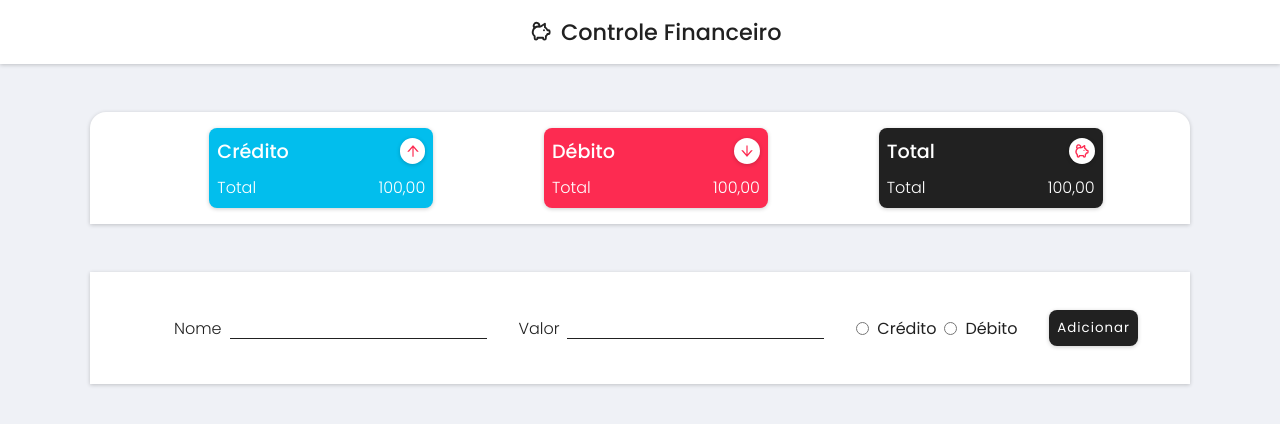
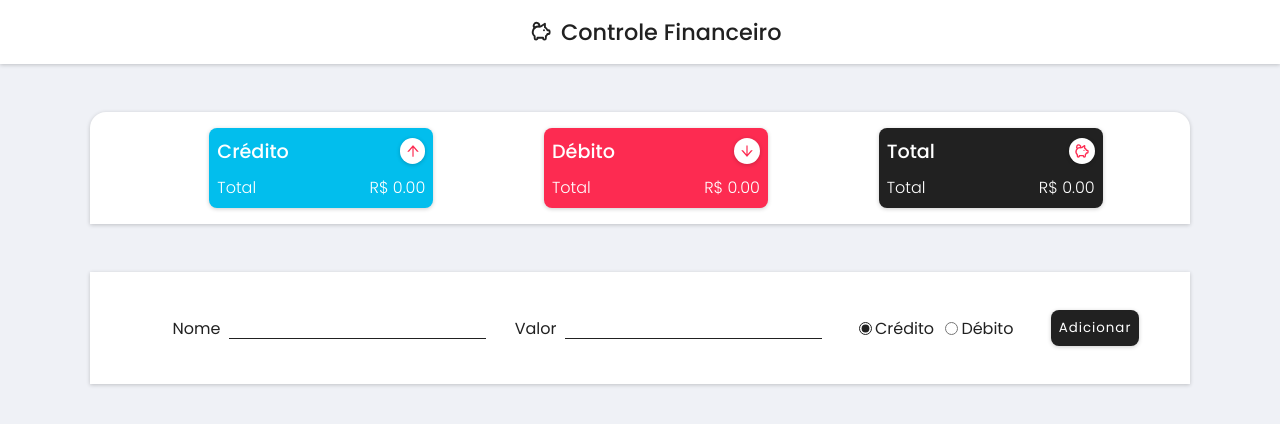
Before and after one commit to dev-marcioreis/financial-control, a React (Create React App) app: page / in a window 1280 px wide. Shown: the top 424 px of the page. Built offline with nearby package versions, Linux system fonts and the light colour scheme.

Commit message:
useEffect, useState, add items, localStorage

```diff
--- a/src/App.js
+++ b/src/App.js
@@ -1,14 +1,57 @@
+import { useEffect, useState } from 'react';
 import './App.css';
 import Form from './components/form/Form';
 import Header from './components/header/Header';
 import Main from './components/main/Main';
 
+
 function App() {
+
+  const data = localStorage.getItem('transactions')
+
+  const [transactionsList, setTransactionsList] = useState(
+    data ? JSON.parse(data) : []
+  )
+
+  const [income, setIncome] = useState(0)
+  const [expense, setExpense] = useState(0)
+  const [total, setTotal] = useState(0)
+
+  useEffect(() => {
+
+    const amountExpense = transactionsList
+      .filter(item => item.expense)
+      .map(transaction => Number(transaction.amount));
+
+      const amountIncome = transactionsList
+        .filter(item => !item.expense)
+        .map(transaction => Number(transaction.amount));
+
+        const expense = amountExpense.reduce((acc, cur) => acc + cur, 0).toFixed(2);
+        const income = amountIncome.reduce((acc, cur) => acc + cur, 0).toFixed(2);
+
+        const total = Math.abs(income - expense).toFixed(2);
+
+        setIncome(`R$ ${income}`);
+        setExpense(`R$ ${expense}`);
+        setTotal(`${Number(income) < Number(expense) ? "-" : ""} R$ ${total}`)
+
+  }, [transactionsList]);
+
+  const handleAdd = transaction => {
+    const newArrayTransactions = [...transactionsList, transaction]
+
+    setTransactionsList(newArrayTransactions);
+
+    localStorage.setItem('transactions', JSON.stringify(newArrayTransactions));
+
+  };
+
   return (
     <>
       <Header />
-      <Main />
-      <Form />
+      <Main income={income} expense={expense} total={total} />
+      <Form handleAdd={handleAdd} />
     </>
   );
 }
--- a/src/components/cards/Cards.jsx
+++ b/src/components/cards/Cards.jsx
@@ -1,6 +1,6 @@
 import './cards.css'
 
-const Cards = ( { title, icon, total, amount } ) => {
+const Cards = ( { title, icon, name, total } ) => {
   return (
     <>
         <article className="cards">
@@ -9,8 +9,8 @@ const Cards = ( { title, icon, total, amount } ) => {
               <small>{icon}</small>
             </div>
             <div className='cards__total'>
+              <span>{name}</span>
               <span>{total}</span>
-              <span>{amount}</span>
             </div>
         </article>
     </>
--- a/src/components/form/Form.jsx
+++ b/src/components/form/Form.jsx
@@ -1,27 +1,57 @@
+import { useState } from 'react'
 import './form.css'
 
-const Form = () => {
+const Form = ( { handleAdd } ) => {
+
+    const [desc, setDesc] = useState('')
+    const [amount, setAmount] = useState('')
+    const [expense, setExpense] = useState(false)
+
+    const generateID = () => Math.round(Math.random() * 1000)
+
+    const handleSave = () => {
+        if (!desc || !amount) {
+            alert('Informe o nome e o valor.')
+            return;
+        } else if (amount < 1) {
+            alert('O valor deve ser maior que 0.')
+            return;
+        }
+
+        const transaction = {
+            id: generateID(),
+            desc: desc,
+            amount: amount,
+            expense: expense
+        };
+
+        handleAdd(transaction);
+
+        setDesc("");
+        setAmount("");
+    };
+
   return (
     <>
         <section className="form">
             <div className="container">
                 <div className='form__content'>
                     <div className="desciption">
-                        <span>nome</span>
-                        <input type="text" />
+                        <label>nome</label>
+                        <input type="text" value={desc} onChange={e => setDesc(e.target.value)} />
                     </div>
                     <div className="value">
-                        <span>valor</span>
-                        <input type="text" />
+                        <label>valor</label>
+                        <input type="number" value={amount} onChange={e => setAmount(e.target.value)} />
                     </div>
                     <div className='options'>
-                        <input type="radio" name="option" id="iscredit" value="C" />
+                        <input type="radio" name="option" id="iscredit" value="C"  defaultChecked onChange={() => setExpense(!expense)} />
                         <label htmlFor='iscredit'>Crédito</label>
 
-                        <input type="radio" name="option" id="isdebit" value="D" />
+                        <input type="radio" name="option" id="isdebit" value="D" onChange={() => setExpense(!expense)} />
                         <label htmlFor='isdebit'>Débito</label>
                     </div>
-                    <button className='btn'>adicionar</button>
+                    <button className='btn' onClick={handleSave} >adicionar</button>
                 </div>
             </div>
         </section>
--- a/src/components/form/form.css
+++ b/src/components/form/form.css
@@ -7,6 +7,7 @@
     max-width: 1100px;
     width: 95%;
     height: 7rem;
+    margin-block-start: -2rem;
 }
 .form .container .form__content {
     display: flex;
@@ -23,7 +24,14 @@
     justify-content: center;
     gap: .5rem;
 }
-.form .container .form__content .desciption span, .form .container .form__content .value span  {
+.form__content .value, .form .container .form__content .options {
+    accent-color: var(--dark-color);
+    gap: .2rem;
+}
+.form__content .value, .form .container .form__content .options label {
+    margin-right: .5rem;
+}
+.form .container .form__content .desciption label, .form .container .form__content .value label  {
     text-transform: capitalize;
 }
 .form .container .form__content .desciption input, .form .container .form__content .value input  {
@@ -39,6 +47,7 @@
     box-shadow: var(--shadow);
     text-transform: capitalize;
     letter-spacing: 1px;
+    cursor: pointer;
 }
 
 
--- a/src/components/main/Main.jsx
+++ b/src/components/main/Main.jsx
@@ -3,19 +3,19 @@ import './main.css'
 import { AiOutlineArrowUp as Up, AiOutlineArrowDown as Down } from 'react-icons/ai'
 import { TbPigMoney as Money } from 'react-icons/tb'
 
-const Main = () => {
+const Main = ( { income, expense, total } ) => {
   return (
     <>
         <section className="section main">
             <div className="container">
               <div className='credit'>
-                <Cards title='crédito' icon={<Up />} total='total' amount='100,00' />
+                <Cards title='crédito' icon={<Up />} name='total' total={income} />
               </div>
               <div className='debit'>
-                <Cards title='débito' icon={<Down />} total='total' amount='100,00' />
+                <Cards title='débito' icon={<Down />} name='total' total={expense} />
               </div>
               <div className='total'>
-                <Cards title='total' icon={<Money />} total='total' amount='100,00' />
+                <Cards title='total' icon={<Money />} name='total' total={total} />
               </div>
             </div>
         </section>
--- a/src/components/main/main.css
+++ b/src/components/main/main.css
@@ -7,7 +7,8 @@
     max-width: 1100px;
     width: 95%;
     height: 7rem;
-    margin-top: 4rem;
+    margin-block-start: 4rem;
+    margin-block-end: 2rem;
     border-top-left-radius: 1rem;
     border-top-right-radius: 1rem;
 }
```
